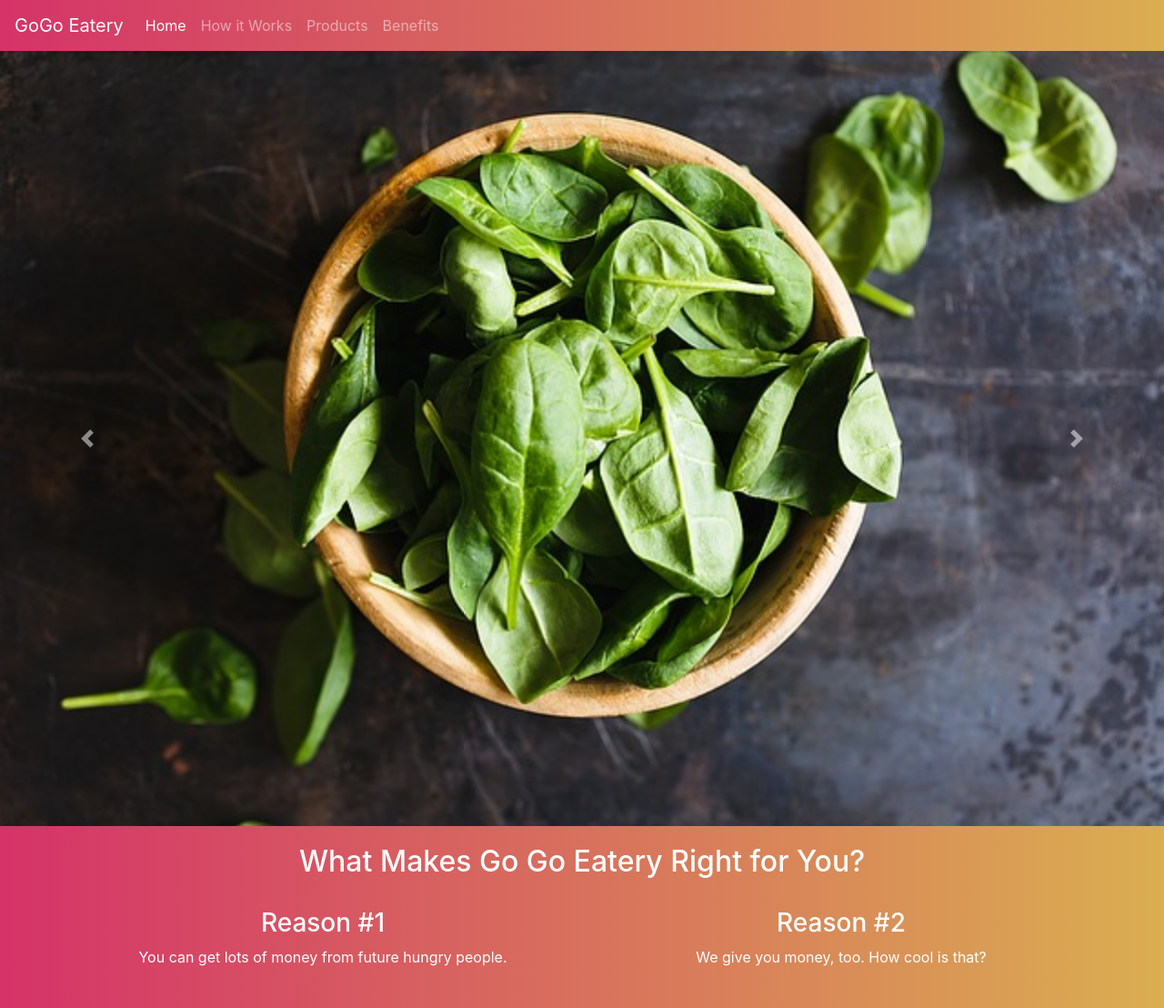
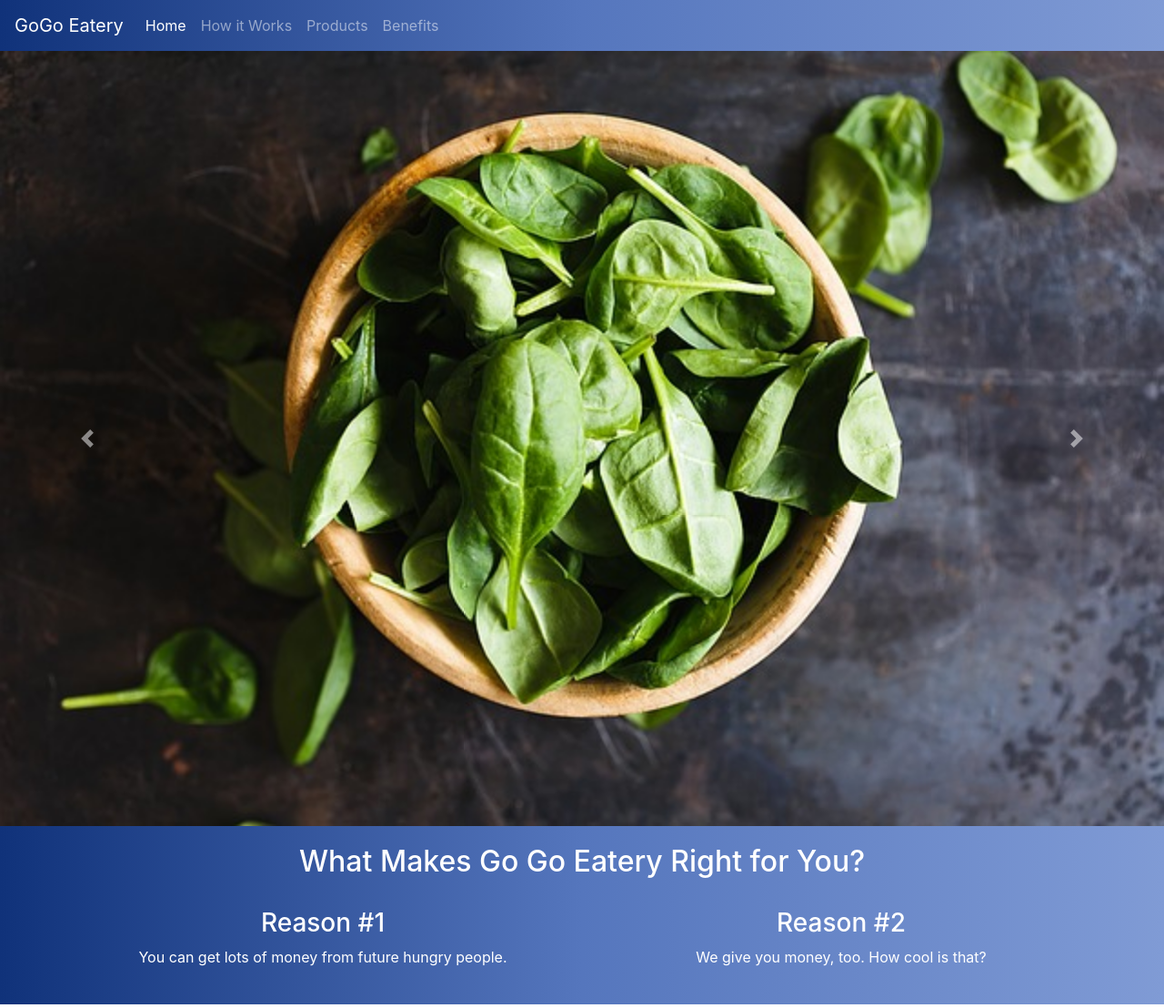
Before and after one commit to erinlevine/goGoEatery, a plain HTML site: page index.html in a window 1280 px wide. Shown: the whole page at 91% size. Drawn offline with nearby package versions, Linux system fonts and the light colour scheme.

Commit message:
Added a different gradient

```diff
--- a/style.css
+++ b/style.css
@@ -1,5 +1,6 @@
 .navbar{
-    background: linear-gradient(90deg, #d53369 0%, #daae51 100%);
+    /* background: linear-gradient(90deg, #d53369 0%, #daae51 100%); */
+    background: linear-gradient(90deg, #10327A, #5576BD, #809BD5);
 }
 
 .slidePhotos {
@@ -8,12 +9,12 @@
 }
 
 #callToAction {
-    background: linear-gradient(90deg, #d53369 0%, #daae51 100%);
+    background: linear-gradient(90deg, #10327A, #5576BD, #809BD5);
     -webkit-background-size: cover;
     -moz-background-size: cover;
     -o-background-size: cover;
     background-size: 100%;
-    height: 200px;
+    height: auto;
     text-align: center
 }
 
```
Also changed, not shown: 1 other file.
